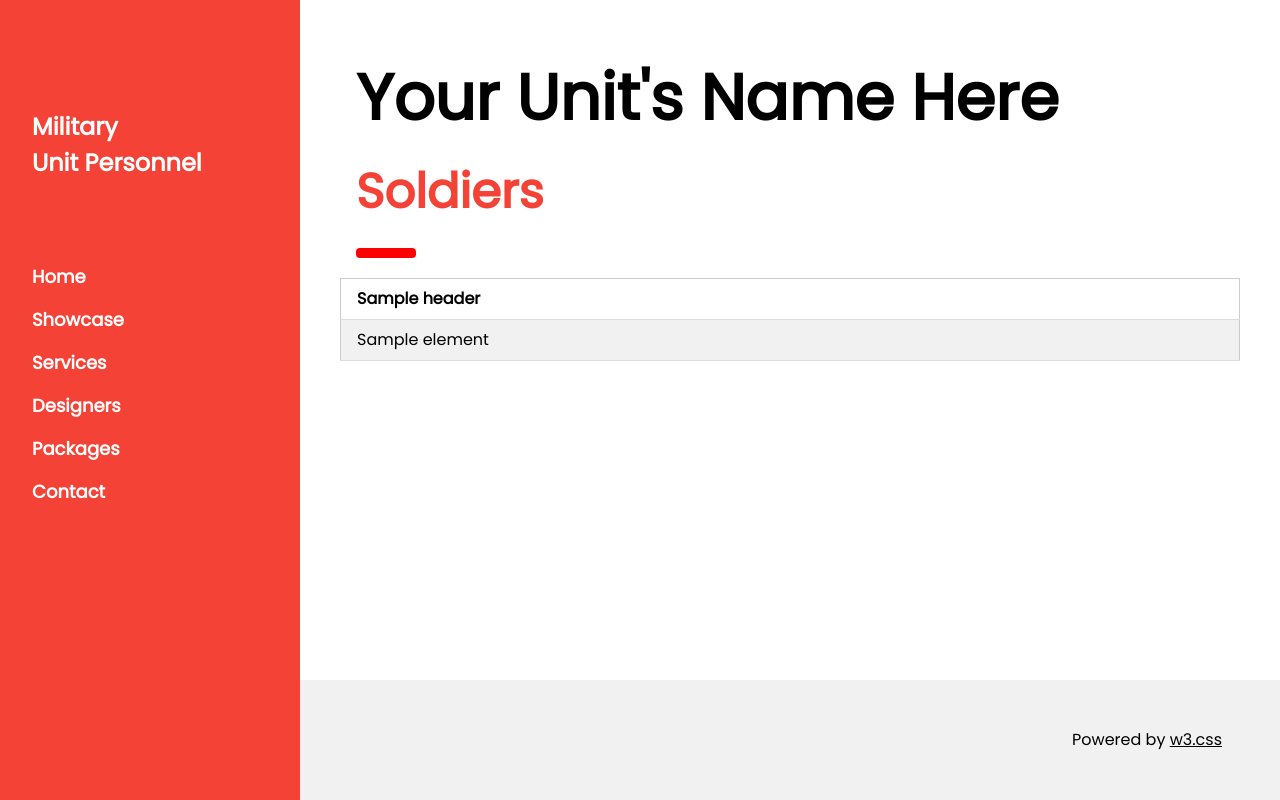
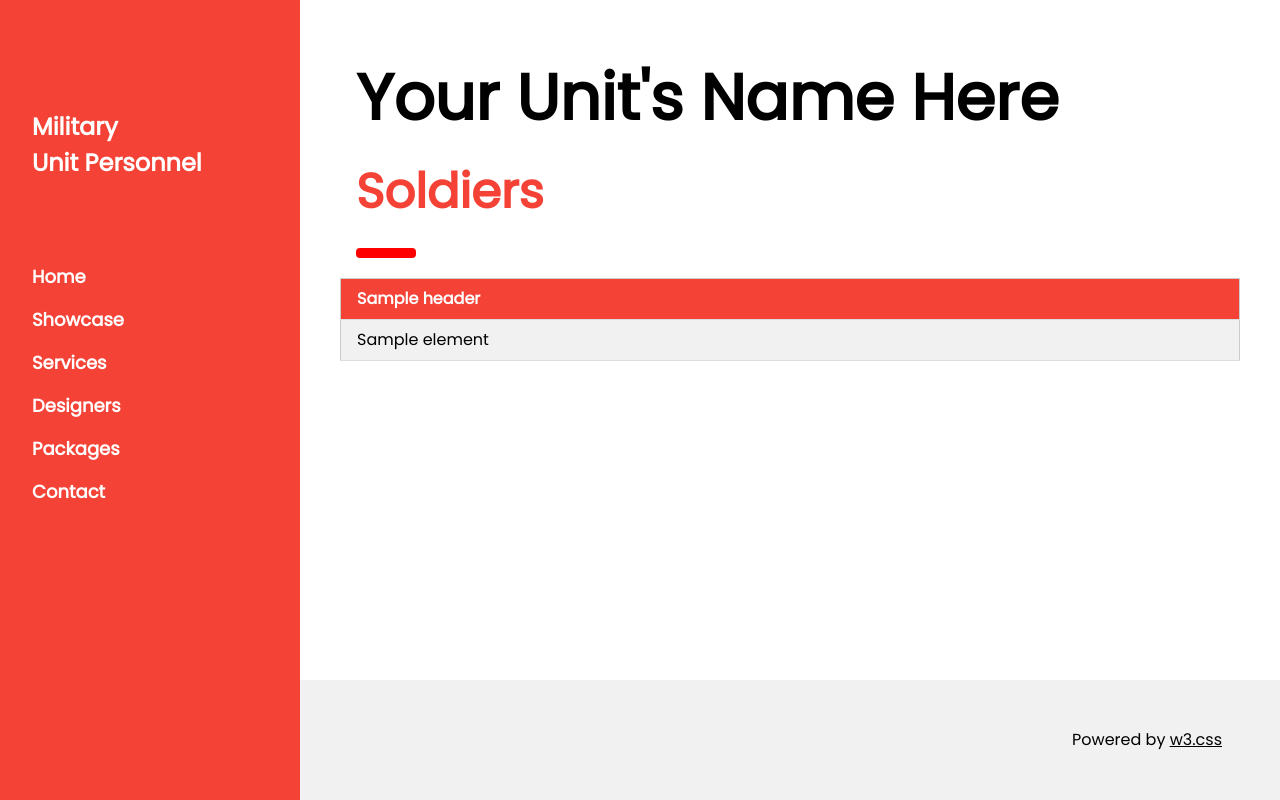
Before and after one commit to Khalid-Tarek/MUP, a Flask app: template src/templates/index.html in a window 1280 px wide. Run offline with Flask 3, Linux system fonts and the light colour scheme; the template is opened without the code that fills it: most values are stand-ins (such as "Sample title", 1, 10 or a date in 2020); parts of the project's set-up code (start-up, migrations or seed data) failed here and were passed over.

Commit message:
Basic table UI

```diff
--- a/src/templates/index.html
+++ b/src/templates/index.html
@@ -50,8 +50,9 @@ body {font-size:16px;}
     <hr style="width:50px;border:5px solid red" class="w3-round">
   </div>
 
-  <table class="w3-table-all">
-    <tr>
+  <div class="w3-responsive">
+    <table class="w3-table-all w3-hoverable">
+      <tr class="w3-red">
         {% for header in soldiers_table_headers %}
         <th> {{header}} </th>
         {% endfor %}
@@ -65,6 +66,7 @@ body {font-size:16px;}
       </tr>
       {% endfor %}
     </table>
+  </div>
 
 <!-- End page content -->
 </div>
```
Lines whose indentation alone changed are shown as unchanged.
